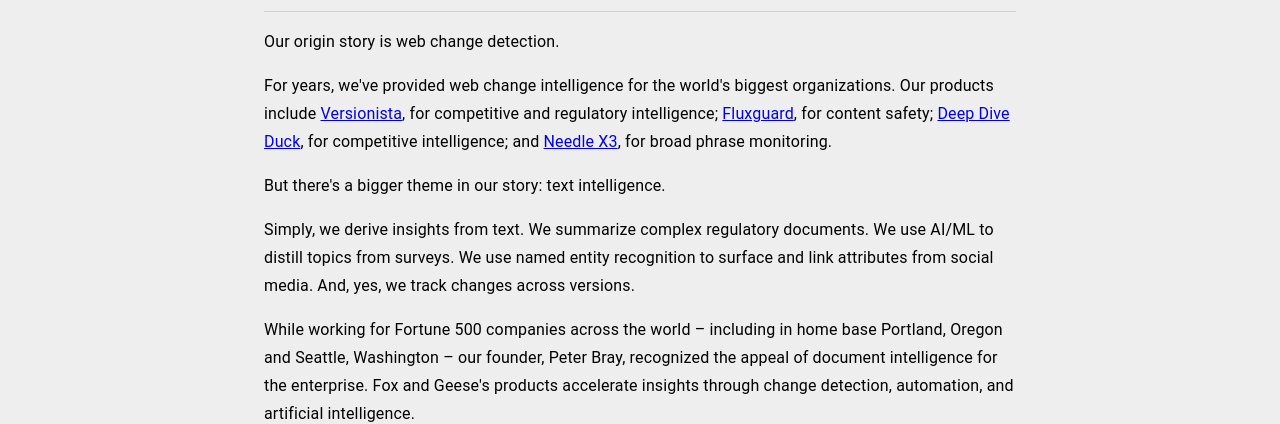
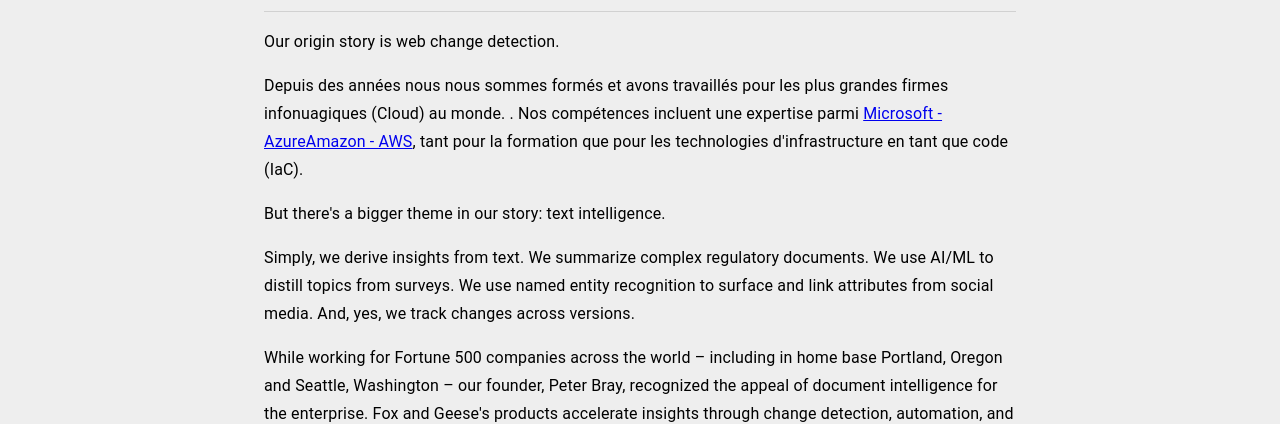
Before and after one commit to axsion/gatsby, a Gatsby site: page /skills in a window 1280 px wide. Shown: the part 381-805 px from the top of the page. Built offline with nearby package versions, Linux system fonts and the light colour scheme; Gatsby itself is replaced by a stand-in of ours.

Commit message:
Change skills

```diff
--- a/src/data/products/deepdiveduck.md
+++ /dev/null
@@ -1,11 +0,0 @@
----
-title: "Deep Dive Duck"
-siteLink: "https://deepdiveduck.com"
-imageLink: "https://d3lubguj0jcn6d.cloudfront.net/ddd-logo-dark.svg"
-customWidth: "80%"
-customTopPadding: "30px"
----
-
-Deep Dive Duck leverages AI to provide deep business insights from changes
-detected across your competitive landscape. We provide detailed change reports
-on a weekly basis.
--- a/src/pages/skills.js
+++ b/src/pages/skills.js
@@ -42,24 +42,15 @@
               Our origin story is web change detection.
             </Typography>
             <Typography paragraph variant="subtitle1">
-              For years, we've provided web change intelligence for the world's
-              biggest organizations. Our products include{" "}
-              <a target="_blank" href="https://versionista.com">
-                Versionista
+              Depuis des années nous nous sommes formés et avons travaillés pour les plus grandes firmes infonuagiques (Cloud) au monde.
+              . Nos compétences incluent une expertise parmi{" "}
+              <a target="_blank" href="https://azure.microsoft.com/">
+                Microsoft - Azure
               </a>
-              , for competitive and regulatory intelligence;{" "}
-              <a target="_blank" href="https://fluxguard.com">
-                Fluxguard
+              <a target="_blank" href="https://aws.amazon.com/">
+                Amazon - AWS
               </a>
-              , for content safety;{" "}
-              <a target="_blank" href="https://deepdiveduck.com">
-                Deep Dive Duck
-              </a>
-              , for competitive intelligence; and{" "}
-              <a target="_blank" href="https://needlex3.com">
-                Needle X3
-              </a>
-              , for broad phrase monitoring.
+              , tant pour la formation que pour les technologies d'infrastructure en tant que code (IaC).
             </Typography>
             <Typography paragraph variant="subtitle1">
               But there's a bigger theme in our story: text intelligence.
```
